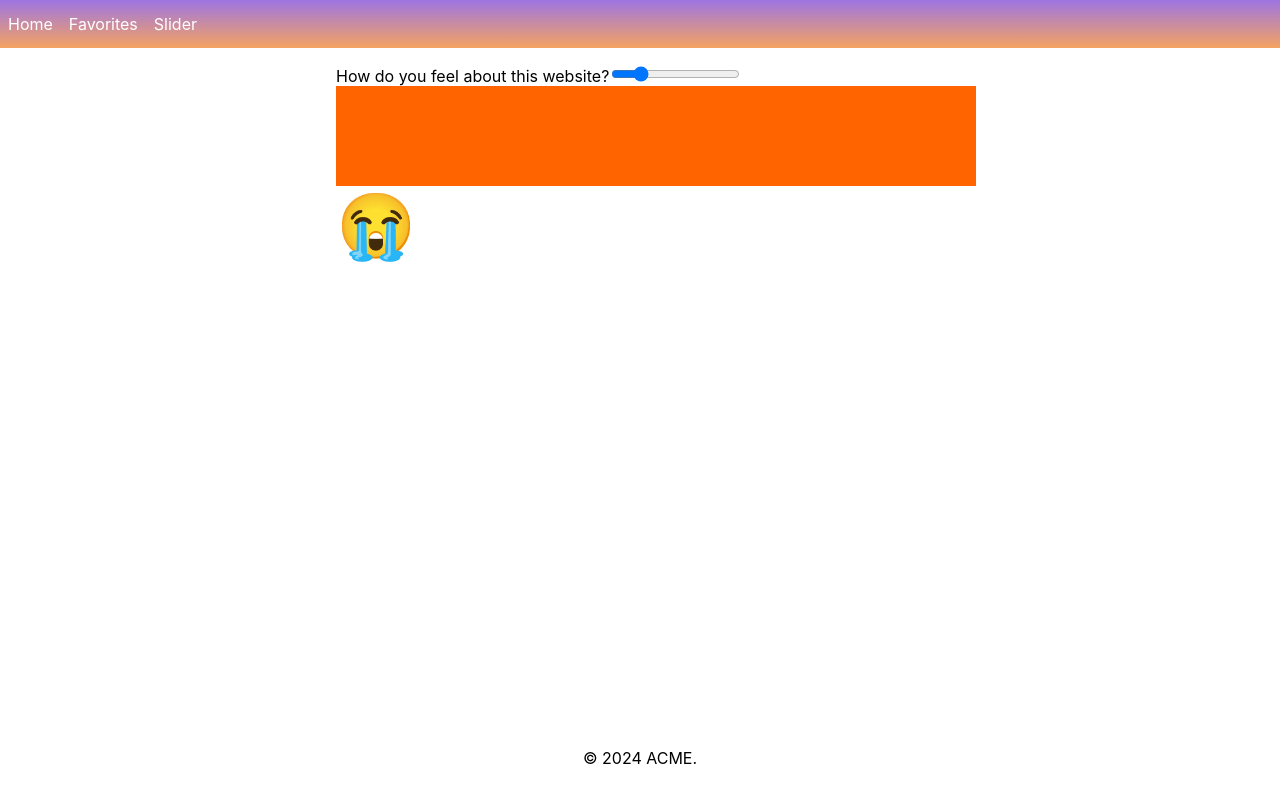
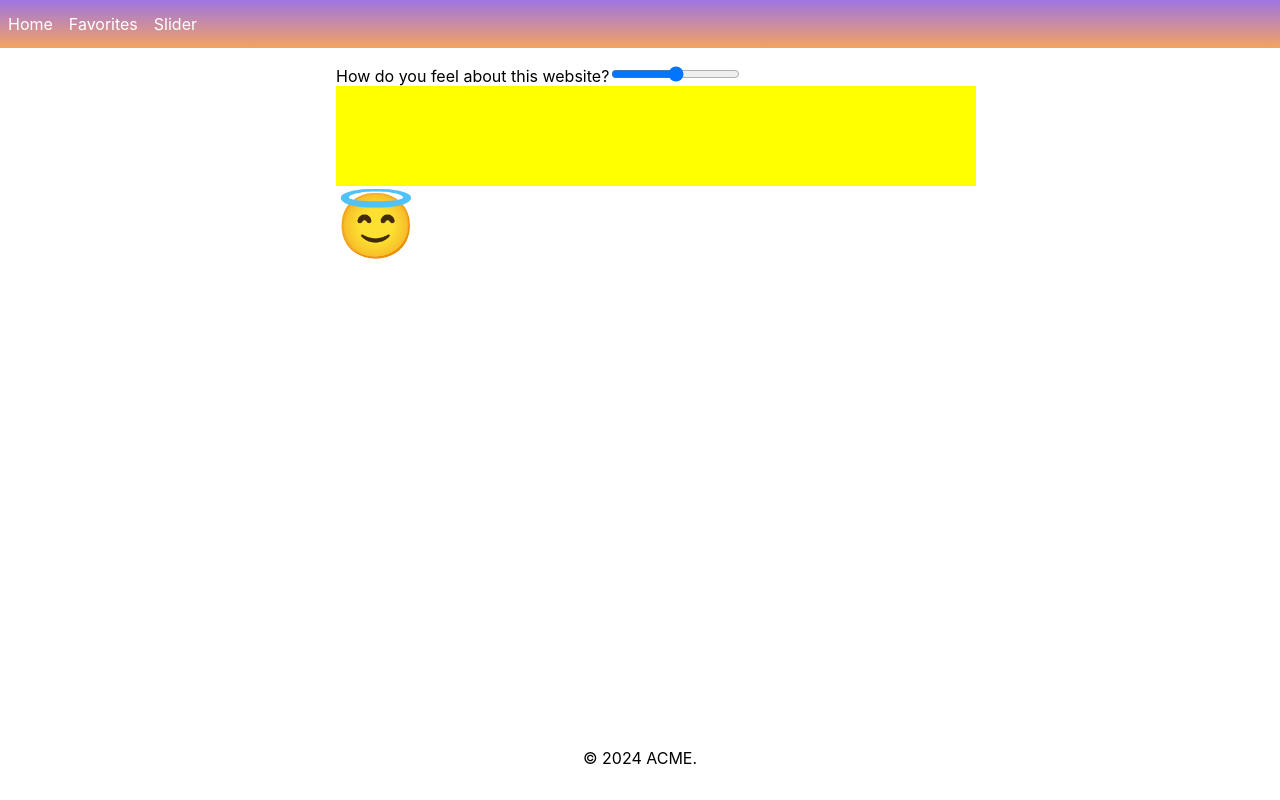
Before and after one commit to NikCrmr/CRUD-Recap-blogposts, a Next.js app: page /slider in a window 1280 px wide. Built offline with nearby package versions, Linux system fonts and the light colour scheme.

Commit message:
set defeault value for range slider

```diff
--- a/pages/slider/index.js
+++ b/pages/slider/index.js
@@ -3,7 +3,7 @@
 import { nanoid } from "nanoid";
 
 export default function Slider() {
-  const [rangeValue, setRangeValue] = useState(50);
+  const [rangeValue, setRangeValue] = useState(127.5);
   const handleRangeChange = (event) => {
     setRangeValue(event.target.value);
   };
@@ -45,7 +45,6 @@
           name="rangeInput"
           value={rangeValue}
           onChange={handleRangeChange}
-          defaultValue={127.5}
         />
       </form>
       <StyledColorRange rangeValue={rangeValue}></StyledColorRange>
```
